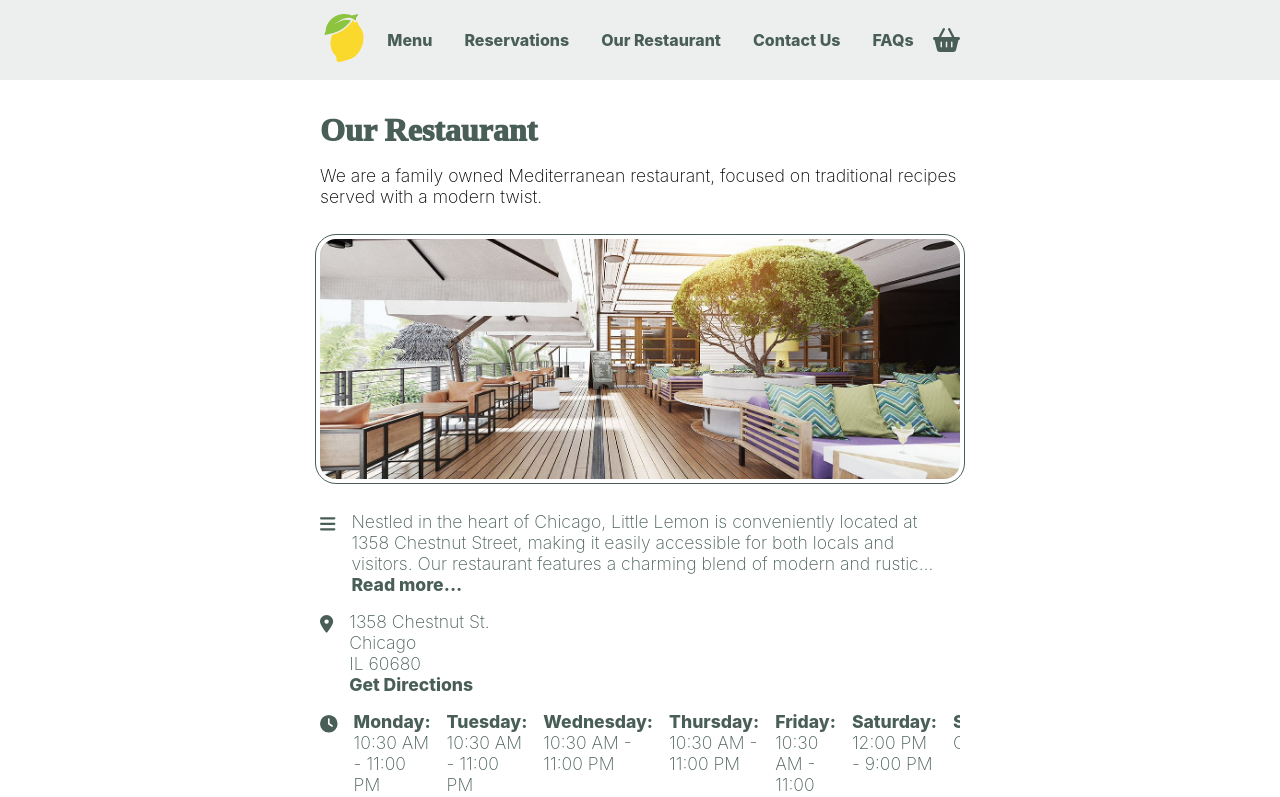
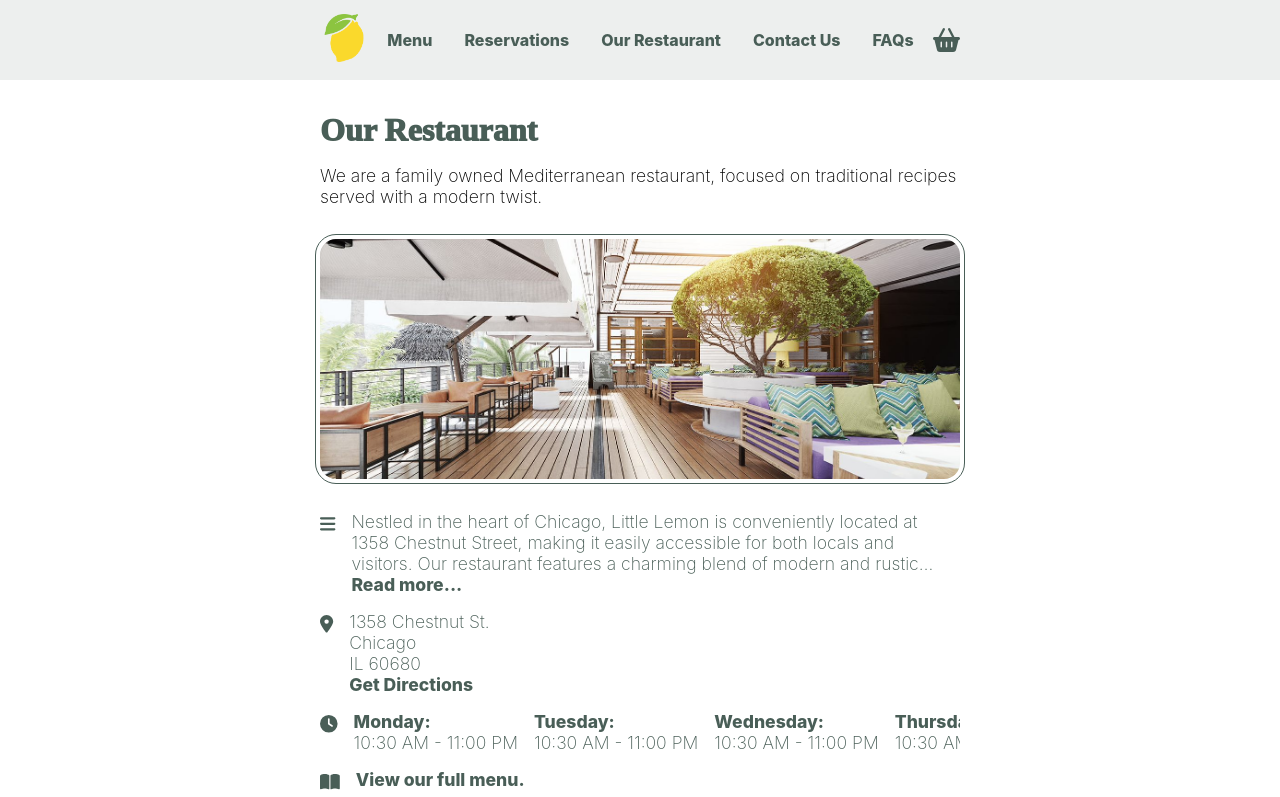
Before and after one commit to CameronCarlyon/LittleLemon, a React (Create React App) app: page /our-restaurant in a window 1280 px wide. Shown: the top 797 px of the page. Built offline with nearby package versions, Linux system fonts and the light colour scheme; the HTML template or start-up script is replaced by a standard one.

Commit message:
Tweaked text elements

```diff
--- a/src/pages/MainPage.js
+++ b/src/pages/MainPage.js
@@ -11,7 +11,7 @@ function MainPage() {
         <Header />
         <Hero />
         <div className='main-content'>
-            <h3>ORDER FOR DELIVERY!</h3>
+            <p>ORDER FOR DELIVERY!</p>
             <Menu/>
         </div>
         <Promotion />
--- a/src/pages/OurRestaurantPage.js
+++ b/src/pages/OurRestaurantPage.js
@@ -36,13 +36,13 @@ return (
                               <div style={isOpen ? null : paragraphStyles}>
                                 <p>
                                     Nestled in the heart of Chicago, Little Lemon is conveniently located at 1358 Chestnut Street, making it easily accessible for both locals and visitors. Our restaurant features a charming blend of modern and rustic Mediterranean design, creating a warm and inviting atmosphere for all our guests.
-                                </p>
+                                </p><br></br>
                                 <p>
                                     We offer both indoor and outdoor seating, with a beautifully designed patio area perfect for al fresco dining. Inside, our spacious dining area features elegant decor, soft lighting, and a welcoming ambiance that makes every meal special.
-                                </p>
+                                </p><br></br>
                                 <p>
                                     For those who prefer a more intimate dining experience, we have private dining spaces available for special occasions and events. Additionally, our open kitchen allows guests to watch our skilled chefs at work, adding a touch of authenticity to your meal.
-                                </p>
+                                </p><br></br>
                                 <p>
                                     Parking is available on-site, with additional street parking nearby. We are also wheelchair accessible, ensuring a comfortable experience for all guests.
                                 </p>
@@ -59,13 +59,13 @@ return (
                     </div>
                     <div className='icon-info-container'>
                     <FontAwesomeIcon icon={faClock} />
-                    <p><b>Monday:</b> 10:30 AM - 11:00 PM</p>
-                    <p><b>Tuesday:</b> 10:30 AM - 11:00 PM</p>
-                    <p><b>Wednesday:</b> 10:30 AM - 11:00 PM</p>
-                    <p><b>Thursday:</b> 10:30 AM - 11:00 PM</p>
-                    <p><b>Friday:</b> 10:30 AM - 11:00 PM</p>
-                    <p><b>Saturday:</b> 12:00 PM - 9:00 PM</p>
-                    <p><b>Sunday:</b> Closed</p>
+                    <p className='opening-time'><b>Monday:</b> 10:30 AM - 11:00 PM</p>
+                    <p className='opening-time'><b>Tuesday:</b> 10:30 AM - 11:00 PM</p>
+                    <p className='opening-time'><b>Wednesday:</b> 10:30 AM - 11:00 PM</p>
+                    <p className='opening-time'><b>Thursday:</b> 10:30 AM - 11:00 PM</p>
+                    <p className='opening-time'><b>Friday:</b> 10:30 AM - 11:00 PM</p>
+                    <p className='opening-time'><b>Saturday:</b> 12:00 PM - 9:00 PM</p>
+                    <p className='opening-time'><b>Sunday:</b> Closed</p>
                     </div>
                     <div className='icon-info-container'>
                             <FontAwesomeIcon icon={faBookOpen} />
```
